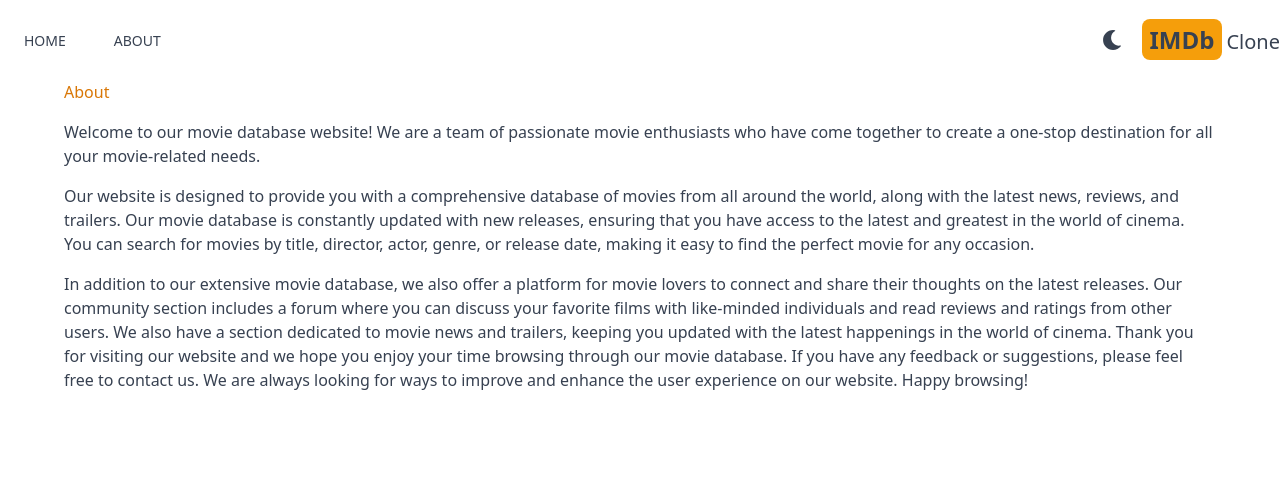
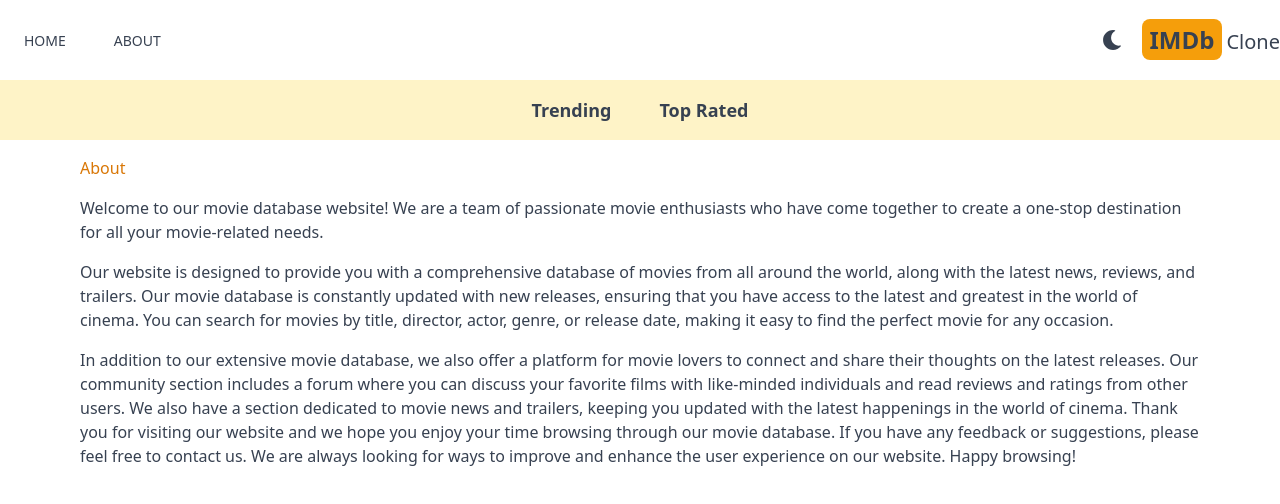
Before and after one commit to sohorabsajib/imdb, a Next.js app: page /about in a window 1280 px wide. Shown: the top 504 px of the page. Built offline with nearby package versions, Linux system fonts and the light colour scheme.

Commit message:
navbar created

```diff
--- a/src/app/about/page.jsx
+++ b/src/app/about/page.jsx
@@ -2,7 +2,7 @@
 
 export default function About() {
   return (
-    <div className='max-w-6xl mx-auto space-y-4'>
+    <div className='max-w-6xl mx-auto space-y-4 p-4'>
         <h1 className='texl-2xl font-medium text-amber-600'>About</h1>
         <p>
         Welcome to our movie database website! We are a team of passionate movie
--- a/src/app/layout.js
+++ b/src/app/layout.js
@@ -2,6 +2,7 @@
 import './globals.css'
 import Header from '@/components/Header'
 import Providers from './Providers'
+import Navbar from '@/components/Navbar'
 
 const inter = Inter({ subsets: ['latin'] })
 
@@ -20,6 +21,7 @@
         {/* header */}
         <Header/>
         {/* navbar */}
+        <Navbar/>
         {/* search box */}
 
 
--- /dev/null
+++ b/src/components/Navbar.jsx
@@ -0,0 +1,11 @@
+import React from 'react'
+import NavbarItem from './NavbarItem'
+
+export default function Navbar() {
+  return (
+    <div className='flex justify-center dark:bg-gray-600 bg-amber-100 lg:text-lg p-4'>
+        <NavbarItem title="Trending" param='fetchTrending'/>
+        <NavbarItem title="Top Rated" param='fetchTopRated'/>
+    </div>
+  )
+}
--- /dev/null
+++ b/src/components/NavbarItem.jsx
@@ -0,0 +1,16 @@
+"use client"
+import Link from 'next/link'
+import React from 'react'
+import { useSearchParams } from 'next/navigation';
+
+export default function NavbarItem({title,param}) {
+    const searchParams = useSearchParams();
+    const genre = searchParams.get("genre");
+  return (
+    <div>
+        <Link className={`m-4 hover:text-amber-500 font-semibold p-2 ${genre && genre=== param && "underline underline-offset-8 decoration-4 decoration-amber-500 rounded-lg"}`}
+
+         href={`/?genre=${param}`}>{title}</Link>
+    </div>
+  )
+}
```
